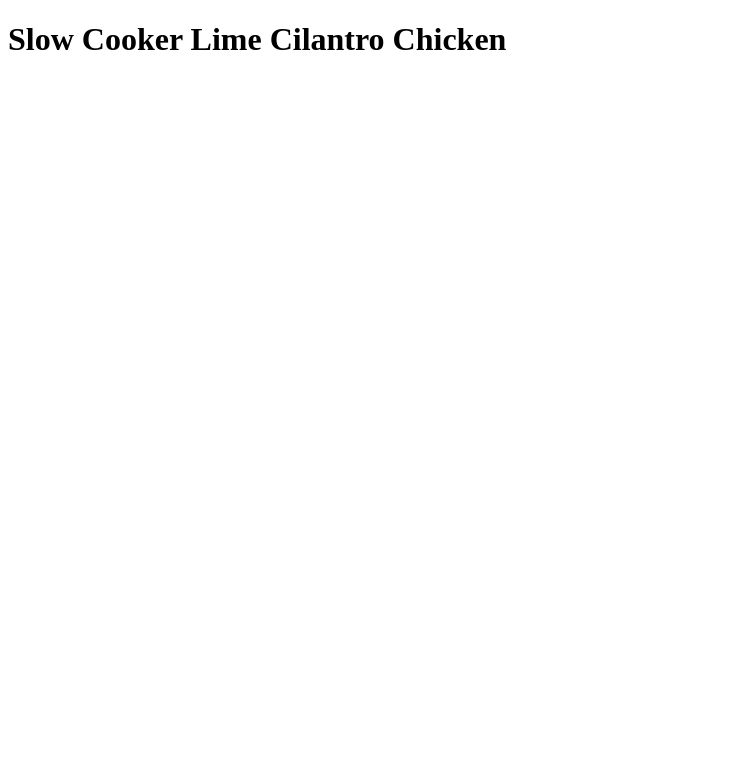
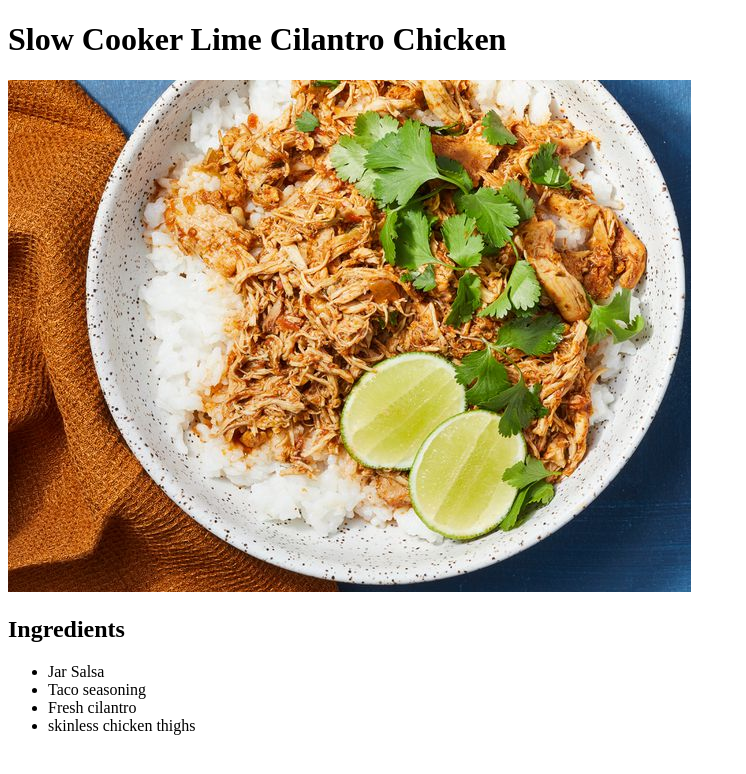
Before and after one commit to lcs-repo/odin-recipes, a plain HTML site: page cilantrochicken.html in a window 1280 px wide. Shown: the whole page, without its empty margins (0-746 px from the left). Drawn offline with Linux system fonts and the light colour scheme.

Commit message:
Added images

```diff
--- a/cilantrochicken.html
+++ b/cilantrochicken.html
@@ -7,5 +7,13 @@
 
     <body>
         <h1>Slow Cooker Lime Cilantro Chicken</h1>
+        <img src="slowcooker.jpeg" alt="Slow Coocker Lime Cilantro Chicken">
+        <h2>Ingredients</h2>
+        <ul>
+            <li>Jar Salsa</li>
+            <li>Taco seasoning</li>
+            <li>Fresh cilantro</li>
+            <li>skinless chicken thighs</li>
+        </ul>
     </body>
 </html>
```
Also changed, not shown: index.html (+1 -1 lines), slowcooker.jpeg (added).
